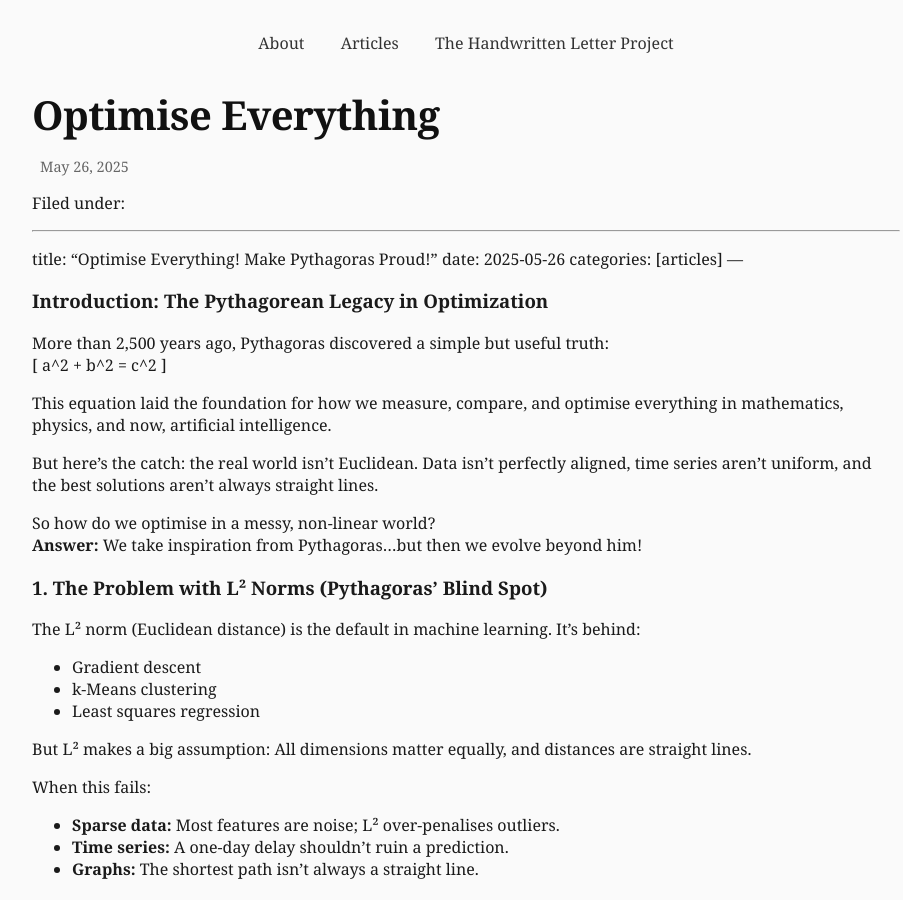
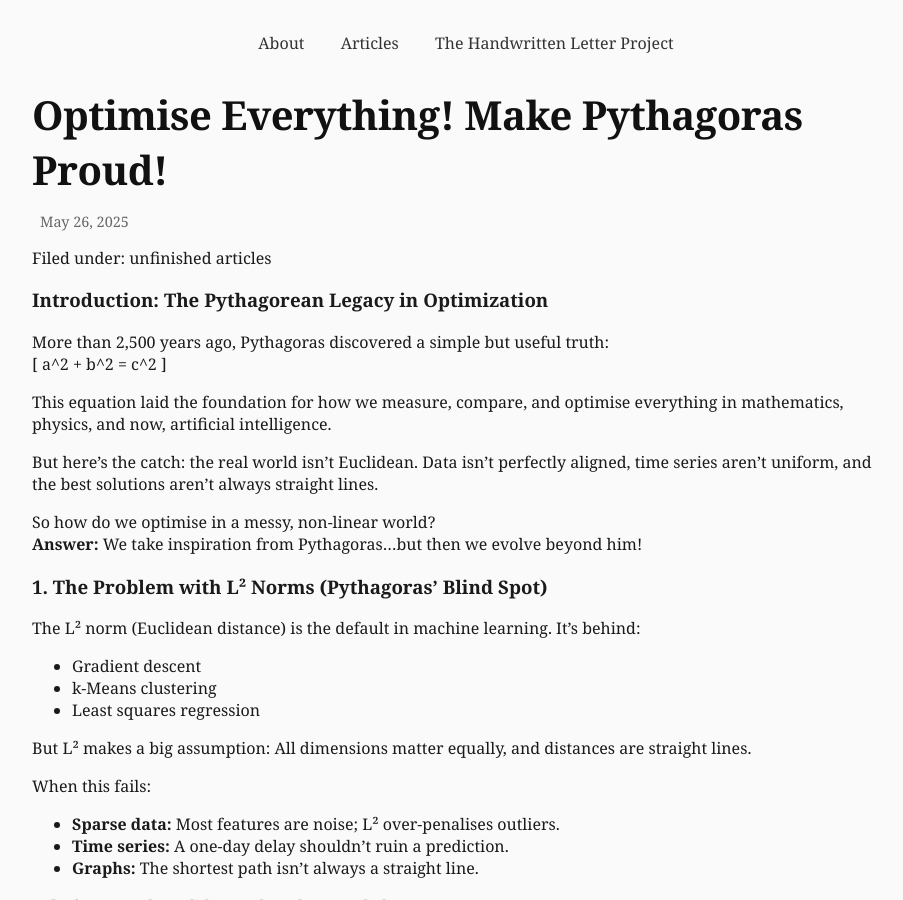
Before and after one commit to wafaajaunnoo/unfinishedarticles, a Jekyll site: the page built from _posts/2025-05-26-optimise-everything.md, in a window 1280 px wide and 900 px high. Shown: the whole window, without its empty margins (174-1077 px from the left). Built offline with Jekyll 4.4.1, drawn with Linux system fonts in a browser that asks for light colours; our own code applies the rules of GitHub Pages for plain Markdown files.

Commit message:
fixed categories

```diff
--- a/_posts/2025-05-26-optimise-everything.md
+++ b/_posts/2025-05-26-optimise-everything.md
@@ -1,8 +1,8 @@
-
 ---
+layout: post
 title: "Optimise Everything! Make Pythagoras Proud!"
 date: 2025-05-26
-categories: [articles]
+categories: [unfinished articles]
 ---
 
 
```
Also changed, not shown: _posts/2025-06-25-rotten-luck.md (+1 -1 lines), _posts/2025-07-08-epistemic-tremors.md (+1 -1 lines).
